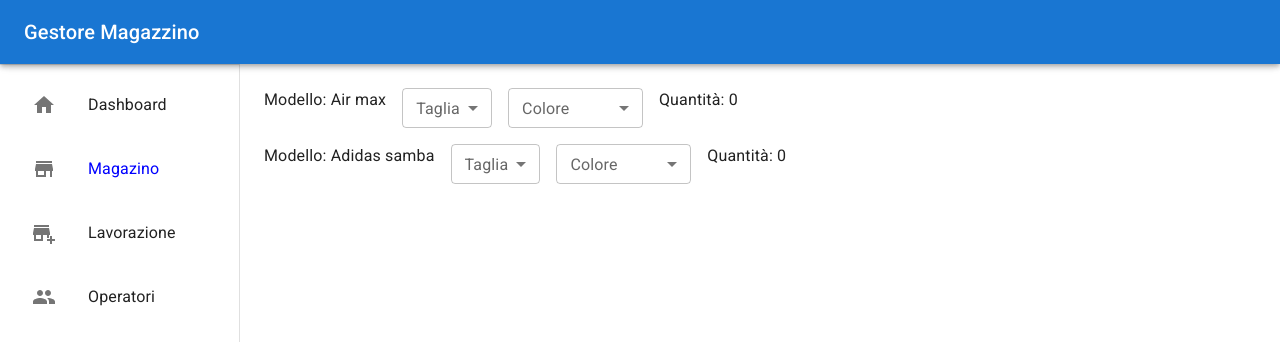
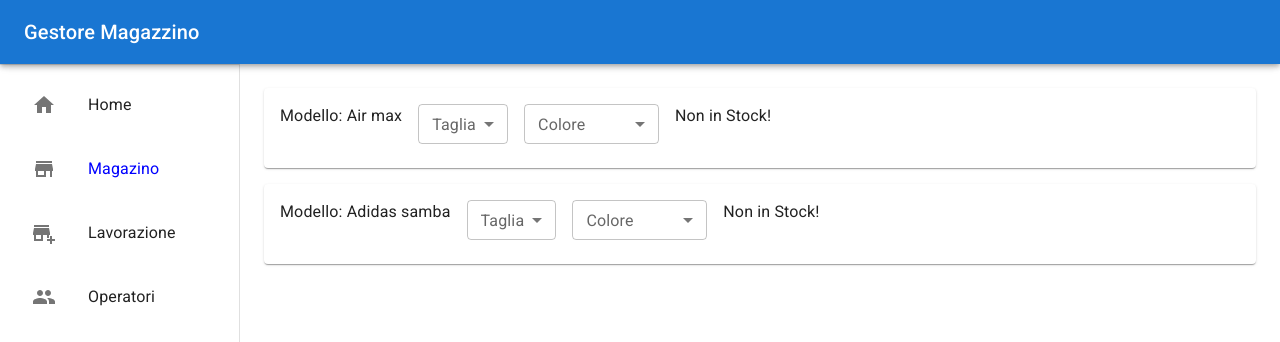
Before and after one commit to Piras2024/shoe-app, a React (Create React App) app: page /magazino in a window 1280 px wide. Shown: the top 342 px of the page. Built offline with nearby package versions, Linux system fonts and the light colour scheme.

Commit message:
miglioramenti all'ui

```diff
--- a/src/components/ResponsiveDrawer.tsx
+++ b/src/components/ResponsiveDrawer.tsx
@@ -54,7 +54,7 @@ export default function ResponsiveDrawer(props: Props) {
             <ListItemIcon>
               <HomeIcon />
             </ListItemIcon>
-            <ListItemText primary="Dashboard" />
+            <ListItemText primary="Home" />
           </ListItemButton>
         </ListItem>
         <ListItem>
--- a/src/components/ShoeCard.tsx
+++ b/src/components/ShoeCard.tsx
@@ -1,21 +1,21 @@
-import { MenuItem, Stack, TextField, Typography } from "@mui/material";
+import { Box, Card, CardContent, MenuItem, Stack, TextField, Typography } from "@mui/material";
 import React, { ChangeEvent, useState } from "react";
-import Shoe from "../types/Shoe";
-
+import Shoe from "../modules/Shoe";
 
 type Props = {
-  model: string
-  stock: Shoe[]
+  model: string;
+  stock: Shoe[];
 };
 
 const ShoeCard = (props: Props) => {
-
-  const sizes = props.stock.reduce((sizes: number[], currentObject) => {
+  const sizes = props.stock
+    .reduce((sizes: number[], currentObject) => {
       if (!sizes.some((size) => size === currentObject.size)) {
         sizes.push(currentObject.size);
       }
       return sizes;
-  }, []).sort();
+    }, [])
+    .sort();
 
   const colors = props.stock.reduce((colors: string[], currentObject) => {
     if (!colors.some((color) => color === currentObject.color)) {
@@ -23,10 +23,7 @@ const ShoeCard = (props: Props) => {
     }
     return colors;
   }, []);
-
-
-
-  const [quantity, setQuantity] = useState<number>(0);
+  const [quantityAndCost, setQuantityAndCost] = useState<number[]>([0, 0]);
   const [size, setSize] = useState<number>();
   const [color, setColor] = useState<string>();
   const handleSizeInput = (event: ChangeEvent<HTMLInputElement>) => {
@@ -35,9 +32,9 @@ const ShoeCard = (props: Props) => {
       (shoe) => shoe.size === +event.target.value && shoe.color === color
     );
     if (findShoe) {
-      setQuantity(findShoe.quantity);
+      setQuantityAndCost([findShoe.quantity, findShoe.price]);
     } else {
-      setQuantity(0);
+      setQuantityAndCost([0, 0]);
     }
   };
   const handleColorInput = (event: ChangeEvent<HTMLInputElement>) => {
@@ -46,21 +43,17 @@ const ShoeCard = (props: Props) => {
       (shoe) => shoe.size === size && shoe.color === event.target.value
     );
     if (findShoe) {
-      setQuantity(findShoe.quantity);
+      setQuantityAndCost([findShoe.quantity, findShoe.price]);
     } else {
-      setQuantity(0);
+      setQuantityAndCost([0, 0]);
     }
   };
   return (
+    <Card >
+      <CardContent>
+
     <Stack direction="row" spacing={2}>
       <Typography>Modello: {props.model}</Typography>
-      {/* <TextField
-        id="input-taglia"
-        type="number"
-        label="Taglia"
-        variant="outlined"
-        onChange={handleSizeInput}
-      /> */}
       <TextField
         id="select-size"
         select
@@ -68,8 +61,7 @@ const ShoeCard = (props: Props) => {
         size="small"
         // defaultValue='40'
         onChange={handleSizeInput}
-          // helperText="seleziona una taglia"
-          sx={{width:'10ch'}}
+        sx={{ width: "10ch" }}
       >
         {sizes.map((size) => (
           <MenuItem key={size} value={size}>
@@ -77,21 +69,14 @@ const ShoeCard = (props: Props) => {
           </MenuItem>
         ))}
       </TextField>
-      {/* <TextField
-        id="input-colore"
-        label="Colore"
-        variant="outlined"
-        onChange={handleColorInput}
-      /> */}
       <TextField
         id="select-color"
         select
         label="Colore"
         // defaultValue='white'
         onChange={handleColorInput}
-          // helperText="seleziona una taglia"
         size="small"
-          sx={{width:'15ch'}}
+        sx={{ width: "15ch" }}
       >
         {colors.map((color) => (
           <MenuItem key={color} value={color}>
@@ -99,8 +84,16 @@ const ShoeCard = (props: Props) => {
           </MenuItem>
         ))}
       </TextField>
-      <Typography>Quantità: {quantity}</Typography>
+      {quantityAndCost[0] === 0 ? (
+        <Typography>Non in Stock!</Typography>
+      ) : (
+        <Typography>
+          Quantità: {quantityAndCost[0]} Prezzo: {quantityAndCost[1]}€
+        </Typography>
+      )}
     </Stack>
+      </CardContent>
+    </Card>
   );
 };
 
--- a/src/types/Shoe.tsx
+++ b/src/modules/Shoe.tsx
@@ -5,11 +5,13 @@ export default class Shoe {
     size: number
     color: string
     quantity: number
+    price: number
 
-    constructor(model: string,size: number,color:string,quantity:number){
+    constructor(model: string,size: number,color:string,quantity:number, price:number){
         this.model = model;
         this.size = size;
         this.color = color;
         this.quantity = quantity;
+        this.price = price
     }
 }
--- a/src/pages/NewShoe.tsx
+++ b/src/pages/NewShoe.tsx
@@ -1,4 +1,4 @@
-import { Box, Button, Grid, Stack, TextField, Typography } from '@mui/material'
+import { Box, Button, Grid, Paper, Stack, TextField, Typography } from '@mui/material'
 import React from 'react'
 import SendIcon from '@mui/icons-material/Send';
 import {Form} from 'react-router-dom'
@@ -17,23 +17,23 @@ const NewShoe = (props: Props) => {
     //   noValidate
     //   autoComplete="off"
     // >
-    <Box sx={{boxShadow:' rgba(0, 0, 0, 0.1) 20px 23px 6px -8px', borderRadius:'15px'}}>
+    <Paper elevation={3}>
       <Grid
       component={Form}
     container
-    spacing={1}
+    spacing={0}
     columns={3}
     // direction="row"
     alignItems="center"
     justifyContent="center"
-    sx={{ margin:'8% auto', '& .MuiTextField-root': {width: '40ch' }}}
+    sx={{ margin:'8% auto', '& .MuiTextField-root': {width: '35vw' , maxWidth:'40ch' }}}
     rowSpacing={3}
     // columns={{ xs: 4, sm: 8, md: 12 }}
   >
       <Grid item xs={12} display='flex' justifyContent='center'>
         <Stack>
-        <Typography variant='h4'>Lavorazione Lotto</Typography>
-        <Typography variant='body1'>inserisci le informazioni del nuovo lotto</Typography>
+        <Typography variant='h4'>Lavorazione Scatola</Typography>
+        <Typography variant='body1'>inserisci le informazioni del nuova scatola</Typography>
         </Stack>
       </Grid>
       <Grid item xs display='flex' justifyContent='center'>
@@ -59,7 +59,7 @@ const NewShoe = (props: Props) => {
 
       </Grid>
     </Grid>
-    </Box>
+    </Paper>
   )
 }
 
--- a/src/pages/Store.tsx
+++ b/src/pages/Store.tsx
@@ -1,20 +1,20 @@
 import React, { ChangeEvent, useState } from 'react'
-import Shoe from '../types/Shoe'
+import Shoe from '../modules/Shoe'
 import ShoeCard from '../components/ShoeCard'
 import { Stack, TextField, Typography } from '@mui/material'
 const DUMMY_SHOES = [
-  new Shoe('Air max',42,'white',3),
-  new Shoe('Air max',41,'white',2),
-  new Shoe('Air max',40,'white',1),
-  new Shoe('Air max',43,'black',3),
-  new Shoe('Air max',42,'black',3),
-  new Shoe('Air max',45,'black',3),
-  new Shoe('Adidas samba',42,'green',3),
-  new Shoe('Adidas samba',41,'green',2),
-  new Shoe('Adidas samba',40,'green',1),
-  new Shoe('Adidas samba',43,'white',3),
-  new Shoe('Adidas samba',44,'white',3),
-  new Shoe('Adidas samba',45,'white',3),
+  new Shoe('Air max',42,'white',3,90),
+  new Shoe('Air max',41,'white',2,90),
+  new Shoe('Air max',40,'white',1,89),
+  new Shoe('Air max',43,'black',3,79.60),
+  new Shoe('Air max',42,'black',3,80),
+  new Shoe('Air max',45,'black',3,90),
+  new Shoe('Adidas samba',42,'green',3,79),
+  new Shoe('Adidas samba',41,'green',2,79.60),
+  new Shoe('Adidas samba',40,'green',1,89.99),
+  new Shoe('Adidas samba',43,'white',3,93.80),
+  new Shoe('Adidas samba',44,'white',3,88.70),
+  new Shoe('Adidas samba',45,'white',3,90),
   // new Shoe('Nike Jordans',40,'black',5),
 ]
 
```
Lines whose indentation alone changed are shown as unchanged.
